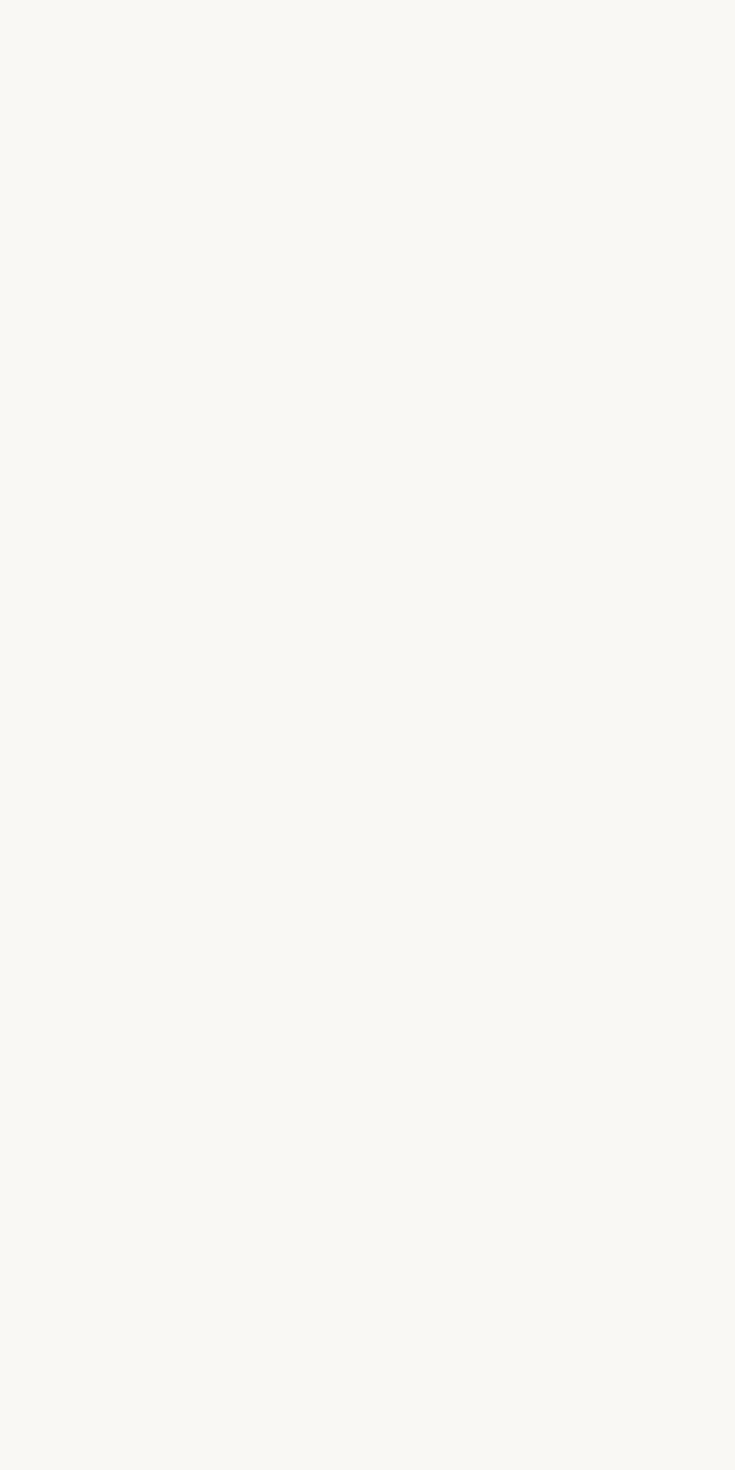
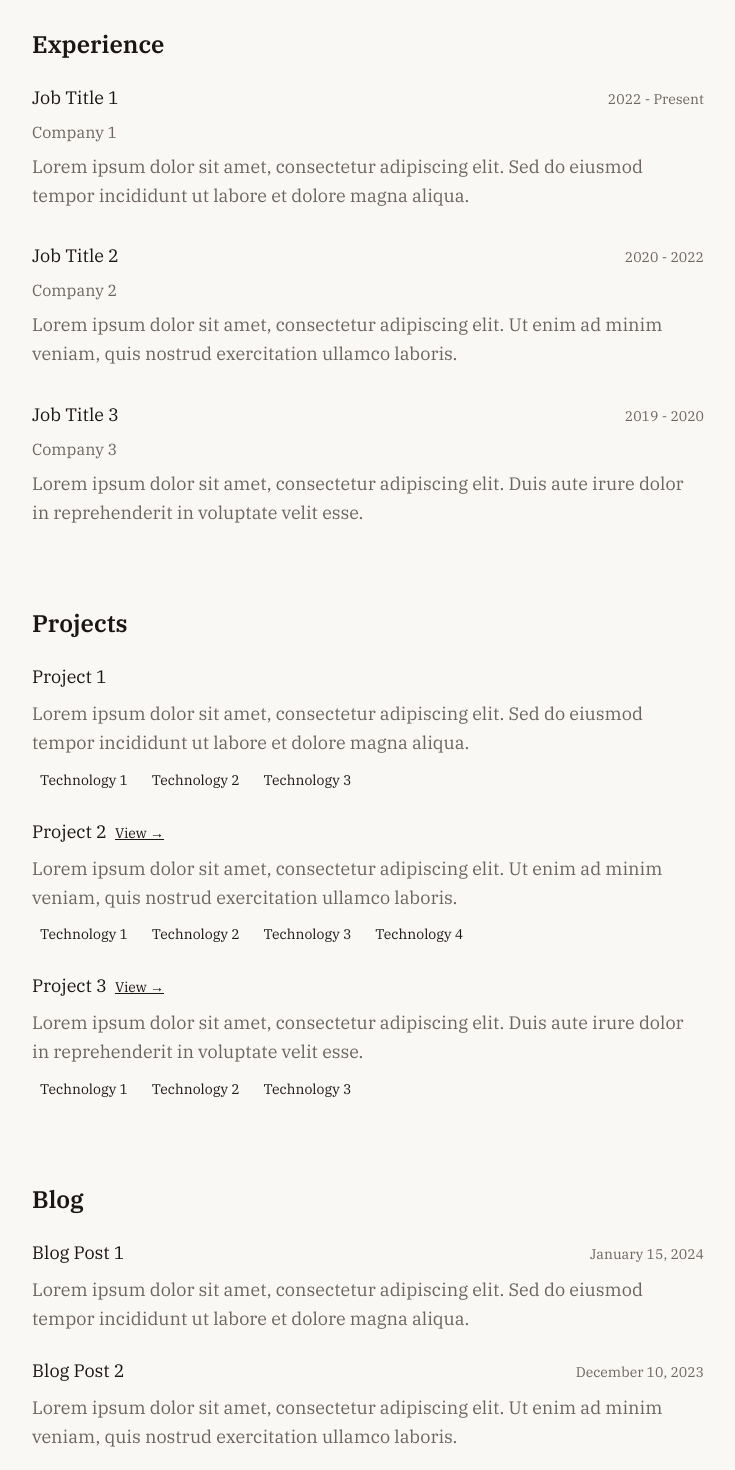
Before and after one commit to jackdimarco/site, a Next.js app: page / in a window 1280 px wide. Shown: the part 620-2090 px from the top of the page, without its empty margins (272-1007 px from the left). Before the commit the page ends 800 px from the top, so only its background shows below. Built offline with nearby package versions, Linux system fonts and the light colour scheme.

Commit message:
feat: adding skeletons for Experience, Projects, and Blog pages

```diff
--- /dev/null
+++ b/app/components/Blog.tsx
@@ -0,0 +1,58 @@
+interface BlogPost {
+  title: string;
+  date: string;
+  excerpt: string;
+  slug: string;
+}
+
+const BLOG_POSTS: BlogPost[] = [
+  {
+    title: "Blog Post 1",
+    date: "2024-01-15",
+    excerpt:
+      "Lorem ipsum dolor sit amet, consectetur adipiscing elit. Sed do eiusmod tempor incididunt ut labore et dolore magna aliqua.",
+    slug: "blog-post-1",
+  },
+  {
+    title: "Blog Post 2",
+    date: "2023-12-10",
+    excerpt:
+      "Lorem ipsum dolor sit amet, consectetur adipiscing elit. Ut enim ad minim veniam, quis nostrud exercitation ullamco laboris.",
+    slug: "blog-post-2",
+  },
+  {
+    title: "Blog Post 3",
+    date: "2023-11-05",
+    excerpt:
+      "Lorem ipsum dolor sit amet, consectetur adipiscing elit. Duis aute irure dolor in reprehenderit in voluptate velit esse.",
+    slug: "blog-post-3",
+  },
+];
+
+function formatDate(dateString: string): string {
+  const date = new Date(dateString);
+  return date.toLocaleDateString("en-US", {
+    year: "numeric",
+    month: "long",
+    day: "numeric",
+  });
+}
+
+export function Blog() {
+  return (
+    <section className="space-y-6">
+      <h2 className="text-2xl font-semibold">Blog</h2>
+      <div className="space-y-6">
+        {BLOG_POSTS.map((post) => (
+          <article key={post.slug} className="space-y-2">
+            <div className="flex items-baseline justify-between gap-4 flex-wrap">
+              <h3 className="text-lg font-medium">{post.title}</h3>
+              <time className="text-sm text-muted">{formatDate(post.date)}</time>
+            </div>
+            <p className="text-body text-muted">{post.excerpt}</p>
+          </article>
+        ))}
+      </div>
+    </section>
+  );
+}
--- /dev/null
+++ b/app/components/Experience.tsx
@@ -0,0 +1,50 @@
+interface Job {
+  company: string;
+  role: string;
+  period: string;
+  description: string;
+}
+
+const JOBS: Job[] = [
+  {
+    company: "Company 1",
+    role: "Job Title 1",
+    period: "2022 - Present",
+    description:
+      "Lorem ipsum dolor sit amet, consectetur adipiscing elit. Sed do eiusmod tempor incididunt ut labore et dolore magna aliqua.",
+  },
+  {
+    company: "Company 2",
+    role: "Job Title 2",
+    period: "2020 - 2022",
+    description:
+      "Lorem ipsum dolor sit amet, consectetur adipiscing elit. Ut enim ad minim veniam, quis nostrud exercitation ullamco laboris.",
+  },
+  {
+    company: "Company 3",
+    role: "Job Title 3",
+    period: "2019 - 2020",
+    description:
+      "Lorem ipsum dolor sit amet, consectetur adipiscing elit. Duis aute irure dolor in reprehenderit in voluptate velit esse.",
+  },
+];
+
+export function Experience() {
+  return (
+    <section className="space-y-6">
+      <h2 className="text-2xl font-semibold">Experience</h2>
+      <div className="space-y-8">
+        {JOBS.map((job) => (
+          <div key={`${job.company}-${job.period}`} className="space-y-2">
+            <div className="flex items-baseline justify-between gap-4 flex-wrap">
+              <h3 className="text-lg font-medium">{job.role}</h3>
+              <span className="text-sm text-muted">{job.period}</span>
+            </div>
+            <p className="text-base font-medium text-muted">{job.company}</p>
+            <p className="text-body text-muted">{job.description}</p>
+          </div>
+        ))}
+      </div>
+    </section>
+  );
+}
--- /dev/null
+++ b/app/components/Projects.tsx
@@ -0,0 +1,64 @@
+import { Link } from "./Link";
+
+interface Project {
+  title: string;
+  description: string;
+  tech: string[];
+  link?: string;
+}
+
+const PROJECTS: Project[] = [
+  {
+    title: "Project 1",
+    description:
+      "Lorem ipsum dolor sit amet, consectetur adipiscing elit. Sed do eiusmod tempor incididunt ut labore et dolore magna aliqua.",
+    tech: ["Technology 1", "Technology 2", "Technology 3"],
+  },
+  {
+    title: "Project 2",
+    description:
+      "Lorem ipsum dolor sit amet, consectetur adipiscing elit. Ut enim ad minim veniam, quis nostrud exercitation ullamco laboris.",
+    tech: ["Technology 1", "Technology 2", "Technology 3", "Technology 4"],
+    link: "https://github.com/example/project",
+  },
+  {
+    title: "Project 3",
+    description:
+      "Lorem ipsum dolor sit amet, consectetur adipiscing elit. Duis aute irure dolor in reprehenderit in voluptate velit esse.",
+    tech: ["Technology 1", "Technology 2", "Technology 3"],
+    link: "https://github.com/example/project",
+  },
+];
+
+export function Projects() {
+  return (
+    <section className="space-y-6">
+      <h2 className="text-2xl font-semibold">Projects</h2>
+      <div className="space-y-6">
+        {PROJECTS.map((project) => (
+          <div key={project.title} className="space-y-2">
+            <div className="flex items-baseline gap-2 flex-wrap">
+              <h3 className="text-lg font-medium">{project.title}</h3>
+              {project.link && (
+                <Link href={project.link}>
+                  <span className="text-sm">View →</span>
+                </Link>
+              )}
+            </div>
+            <p className="text-body text-muted">{project.description}</p>
+            <div className="flex flex-wrap gap-2">
+              {project.tech.map((tech) => (
+                <span
+                  key={tech}
+                  className="text-sm px-2 py-1 rounded-sm bg-muted text-foreground"
+                >
+                  {tech}
+                </span>
+              ))}
+            </div>
+          </div>
+        ))}
+      </div>
+    </section>
+  );
+}
--- a/app/page.tsx
+++ b/app/page.tsx
@@ -1,11 +1,17 @@
 import { Hero } from "./components/Hero";
 import { About } from "./components/About";
+import { Experience } from "./components/Experience";
+import { Projects } from "./components/Projects";
+import { Blog } from "./components/Blog";
 
 export default function Home() {
   return (
     <>
       <Hero />
       <About />
+      <Experience />
+      <Projects />
+      <Blog />
     </>
   );
 }
```
